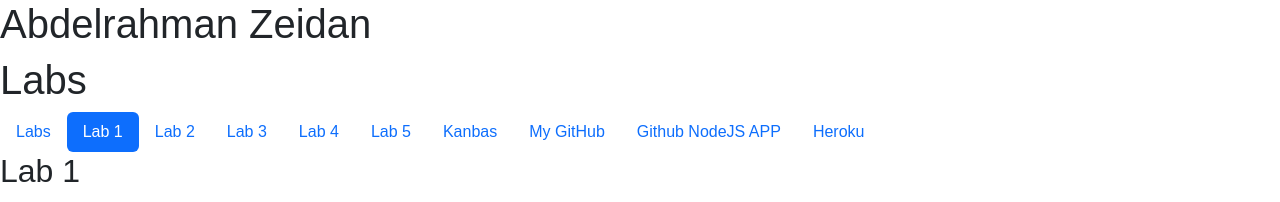
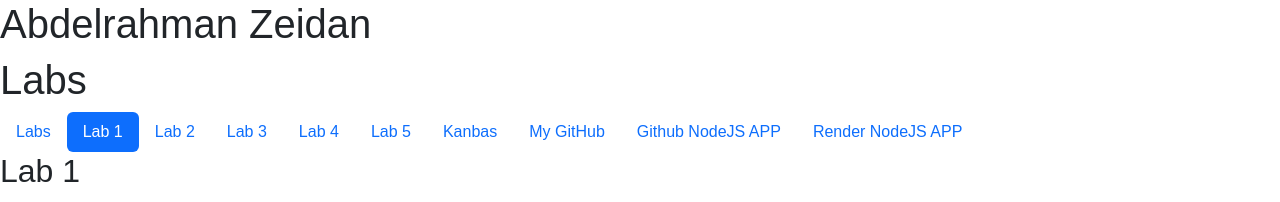
Before and after one commit to AbdelrahmanZeidan5/kanbas-react-web-app, a React (Create React App) app: page /#/Labs/Lab1 in a window 1280 px wide. Shown: the top 202 px of the page. Built offline with nearby package versions, Linux system fonts and the light colour scheme; no server answers; the HTML template or start-up script is replaced by a standard one.

Commit message:
change to render

```diff
--- a/src/Labs/TOC.tsx
+++ b/src/Labs/TOC.tsx
@@ -57,8 +57,8 @@ export default function TOC() {
       </li>
 
       <li className="nav-item">
-        <a id="wd-github" href="https://kanbas-node-server-app-az-7e3587bbf6e9.herokuapp.com/" className="nav-link" target="_blank" rel="noreferrer">
-          Heroku
+        <a id="wd-github" href="https://kanbas-node-server-app-5mli.onrender.com/" className="nav-link" target="_blank" rel="noreferrer">
+          Render NodeJS APP
         </a>
       </li>
     </ul>
```
